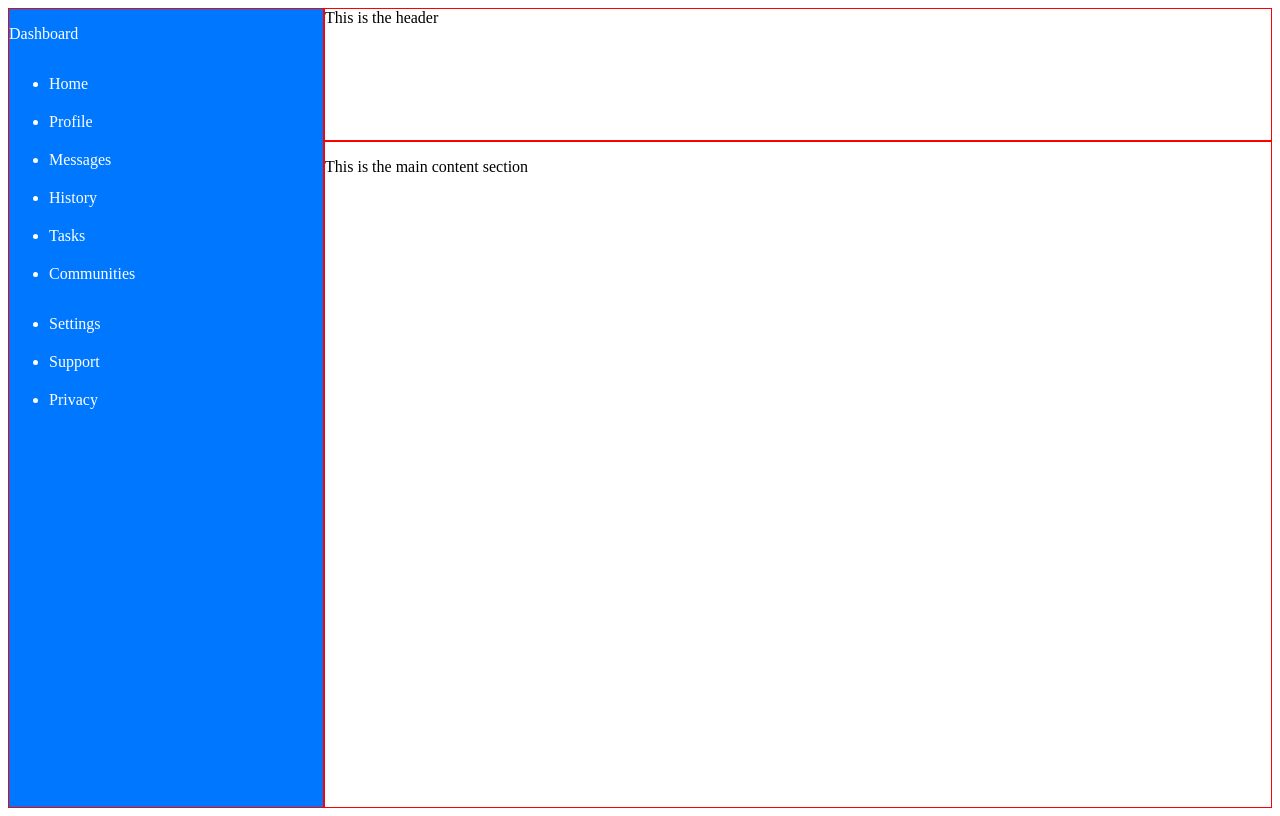
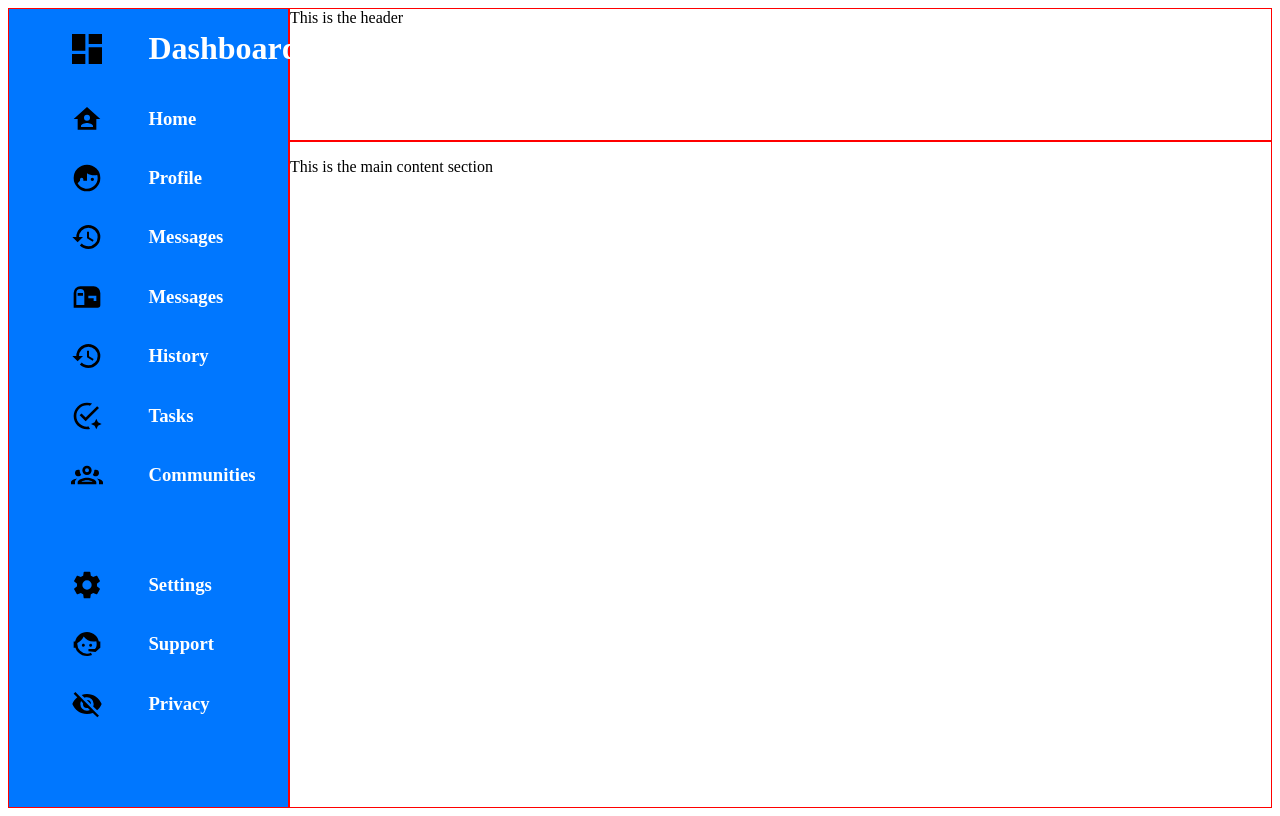
Before and after one commit to YoshiGuy2000/adminDash, a plain HTML site: page index.html in a window 1280 px wide. Drawn offline with Linux system fonts and the light colour scheme.

Commit message:
add imags and create dashboars sidebar
Add images and general markup for sidebar

```diff
--- a/index.html
+++ b/index.html
@@ -17,19 +17,54 @@
             <p>This is the main content section</p>
         </div>
         <div class="sidebar">
-            <p class="lists">Dashboard</p>
-            <ul class="lists navList">
-                    <li>Home</li>
-                    <li>Profile</li>
-                    <li>Messages</li>
-                    <li>History</li>
-                    <li>Tasks</li>
-                    <li>Communities</li>
-            </ul>
-            <ul class="lists navList">
-                <li>Settings</li>
-                <li>Support</li>
-                <li>Privacy</li>
+            <div class="first_half">
+                <div class="home_icon">
+                    <img class="main" src="view-dashboard.svg">
+                    <h1 class="lists">Dashboard</h1>
+                </div>
+                <div class="home_icon">
+                    <img class="icons" src="home-account.svg">
+                    <h3>Home</h3>
+                </div>
+                <div class="home_icon">
+                    <img class="icons" src="face-man-profile.svg">
+                    <h3>Profile</h3>
+                </div>
+                <div class="home_icon">
+                    <img class="icons" src="history.svg">
+                    <h3>Messages</h3>
+                </div>
+                <div class="home_icon">
+                    <img class="icons" src="mailbox.svg">
+                    <h3>Messages</h3>
+                </div>
+                <div class="home_icon">
+                    <img class="icons" src="history.svg">
+                    <h3>History</h3>
+                </div>
+                <div class="home_icon">
+                    <img class="icons" src="checkbox-marked-circle-auto-outline.svg">
+                    <h3>Tasks</h3>
+                </div>
+                <div class="home_icon">
+                    <img class="icons" src="account-group-outline.svg">
+                    <h3>Communities</h3>
+                </div>
+            </div>
+            <div class="second_half">
+                <div class="home_icon">
+                    <img class="icons" src="cog.svg">
+                    <h3>Settings</h3>
+                </div>
+                <div class="home_icon">
+                    <img class="icons" src="face-agent.svg">
+                    <h3>Support</h3>
+                </div>
+                <div class="home_icon">
+                    <img class="icons" src="eye-off.svg">
+                    <h3>Privacy</h3>
+                </div>
+            </div>
             </ul>
         </div>
     </div>
--- a/style.css
+++ b/style.css
@@ -3,21 +3,25 @@
 }
 
 
-.header, .main-content, .sidebar {
+.header,
+.main-content,
+.sidebar {
     border: 1px solid red;
 }
 
 .whole_content {
     display: grid;
-    grid-template-columns: 1fr 3fr;
+    grid-template-columns: 1fr 3.5fr;
     grid-template-rows: 1fr 5fr auto;
 }
+
+/*Sidebar Styling*/
 
 .sidebar {
     grid-row: 1 / 3;
     display: flex;
     flex-direction: column;
-    background-color: rgb(0, 119, 255) ;
+    background-color: rgb(0, 119, 255);
     color: white;
 }
 
@@ -27,3 +31,29 @@
     grid-template-rows: auto;
     grid-gap: 20px;
 }
+
+.home_icon {
+    display: grid;
+    grid-template-columns: repeat(2, minmax(50px, 150px));
+    grid-template-rows: 1fr;
+    align-items: center;
+    margin-left: 1rem;
+    margin-right: 1rem;
+}
+
+img.icons {
+    height: 2rem;
+    width: 2rem;
+    justify-self: center;
+    overflow: hidden;
+}
+
+img.main {
+    height: 2.5rem;
+    width: 2.5rem;
+    justify-self: center;
+}
+
+.second_half {
+    margin-top: 50px;
+}
```
Also changed, not shown: account-group-outline.svg (added), checkbox-marked-circle-auto-outline.svg (added), cog.svg (added), eye-off.svg (added), face-agent.svg (added), face-man-profile.svg (added), history.svg (added), mailbox.svg (added), view-dashboard.svg (added).
